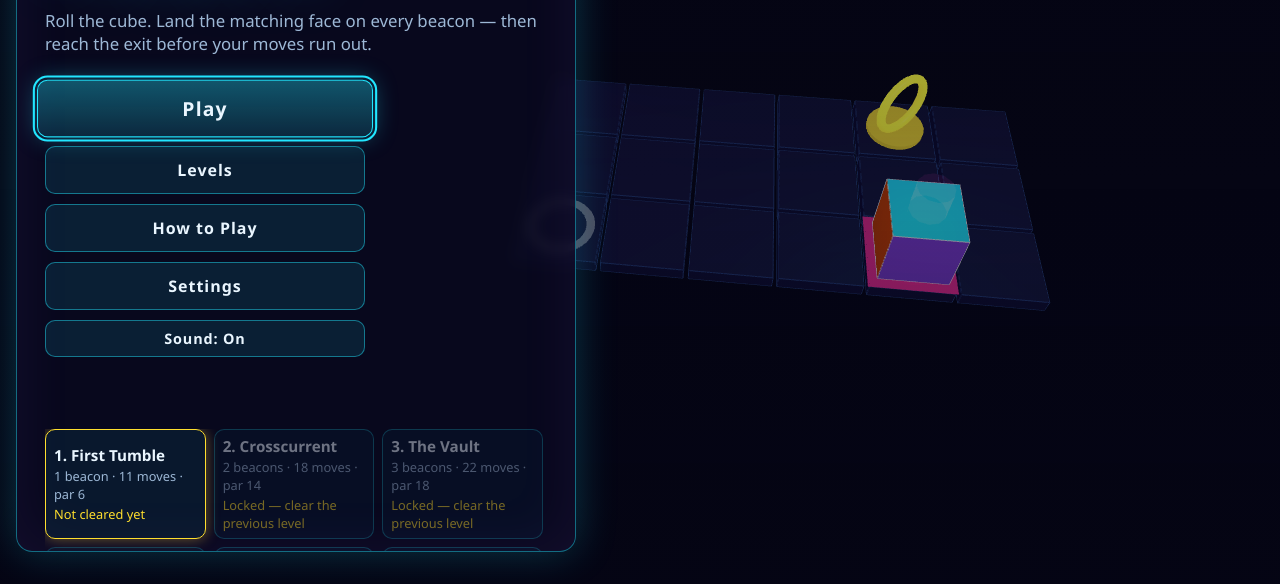
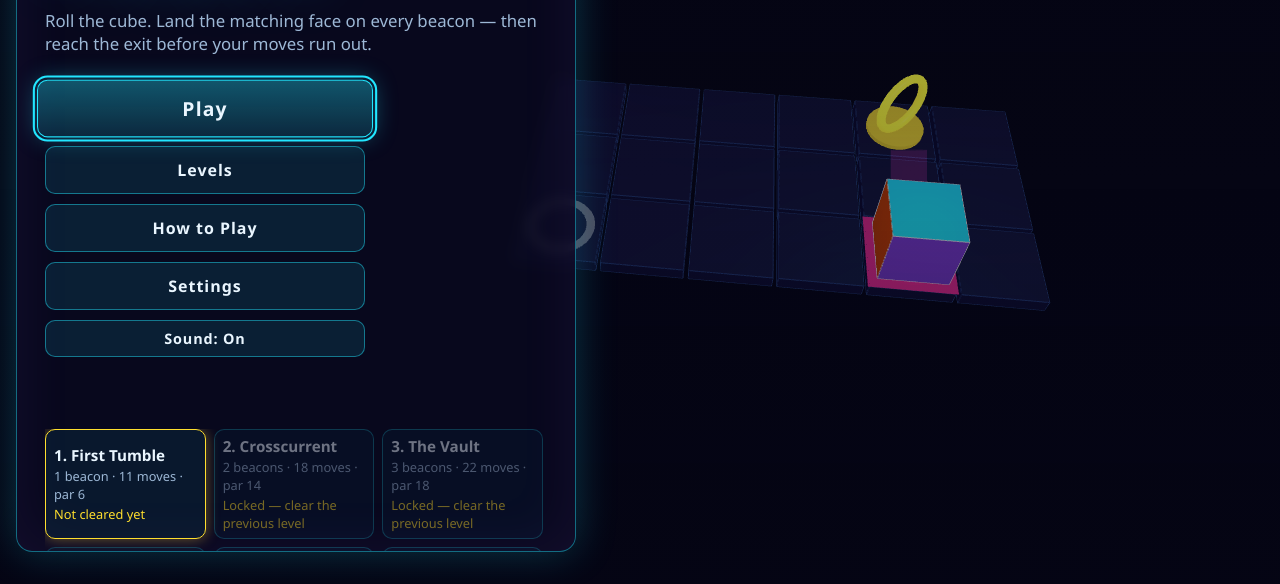
Before and after one commit to namdev-muse/neon-tumble, a website: page index.html in a window 1280 px wide. Shown: the part 216-800 px from the top of the page. Drawn offline with nearby package versions, Linux system fonts and the light colour scheme; animation ran at ten frames a second.

Commit message:
v0.3.3 M3 third playtest fixes: screen-vertical beams, deeper squash + landing ring flash, stronger wall lean

```diff
--- a/game.js
+++ b/game.js
@@ -1,4 +1,4 @@
-// Neon Tumble v0.3.2 — Three.js renderer + menus + game feel.
+// Neon Tumble v0.3.3 — Three.js renderer + menus + game feel.
 // The simulation lives in physics.js (pure, no DOM); this file owns
 // the 3D scene, the screen stack, input, Web Audio SFX/music and the
 // feel tiers. Grid (x east, y south) maps to world (x east, z south);
@@ -62,6 +62,8 @@ let fallAnim = null; // { t, dur, dir }
 let bumpAnim = null; // M3: wall bump — { t, dur, dir } nudge toward the wall and back
 let landSquashT = 0; // M3: landing squash timer (seconds remaining)
 let cubeRing = null; // M3: tile highlight ring under the cube
+let landRing = null; // M3: expanding landing flash ring
+let landRingT = 0; // M3: landing ring timer (seconds remaining)
 let dprCap = 2;
 let particleScale = 1;
 let fpsEma = 60;
@@ -465,6 +467,15 @@ function buildLevelScene(level) {
   cubeRing.rotation.z = Math.PI / 4;
   cubeRing.position.y = 0.03;
   levelGroup.add(cubeRing);
+  // M3: landing flash — a ring that expands and fades on every
+  // landing, so the settle reads even in a single frame.
+  landRing = new THREE.Mesh(
+    new THREE.RingGeometry(0.42, 0.52, 32),
+    new THREE.MeshBasicMaterial({ color: 0xffffff, transparent: true, opacity: 0, side: THREE.DoubleSide, depthWrite: false }),
+  );
+  landRing.rotation.x = -Math.PI / 2;
+  landRing.position.y = 0.04;
+  levelGroup.add(landRing);
   // M3 eye-check: intensity 5 parked 0.8 above the cube burned a
   // white specular core into the top face. 2.5 keeps the glow
   // without erasing the colour.
@@ -508,6 +519,17 @@ function syncBeaconVisuals(run, t) {
     // cube's top face.
     const cubeOnIt = run.x === v.bx && run.y === v.by;
     v.pillar.material.opacity = lit ? (cubeOnIt ? 0.12 : 0.35) : 0;
+    // M3 re-playtest #3: a world-vertical beam projects tilted at
+    // the frame edges (vertical vanishing point above the screen
+    // with a pitched-down camera) and reads as bent. Align the
+    // beam to the camera's up vector so it is screen-vertical
+    // from every angle, anchored at the pad.
+    if (camera) {
+      const up = new THREE.Vector3(0, 1, 0).applyQuaternion(camera.quaternion);
+      v.pillar.quaternion.setFromUnitVectors(new THREE.Vector3(0, 1, 0), up);
+      const bw = cellToWorld(currentLevel, v.bx, v.by);
+      v.pillar.position.set(bw.x + up.x * 0.6, up.y * 0.6, bw.z + up.z * 0.6);
+    }
   }
   if (exitVisual) {
     exitVisual.torus.rotation.y = t * 1.4;
@@ -578,7 +600,7 @@ function doRoll(run, dir, isDemo = false) {
         // the cube leans into the wall and springs back, so the
         // refusal reads on the cube itself, not only in the toast.
         feedback('wall', { ...cpos, y: 1.1 }, 'Wall!');
-        bumpAnim = { t: 0, dur: 0.34, dir, baseQuat: cubeMesh ? cubeMesh.quaternion.clone() : null };
+        bumpAnim = { t: 0, dur: 0.4, dir, baseQuat: cubeMesh ? cubeMesh.quaternion.clone() : null };
         toast('Wall — the cube can\'t roll that way');
       } else {
         feedback('denied', cpos);
@@ -615,7 +637,14 @@ function landRoll() {
   const w = cellToWorld(currentLevel, run.x, run.y);
   const pos = { x: w.x, y: 0.5, z: w.z, hex: '#22e6ff' };
   spawnParticles(w.x, 0.1, w.z, '#9db8d6', 9, 1.6, 1.2);
-  landSquashT = 0.4; // M3: the cube lands with weight, not a teleport-stop
+  landSquashT = 0.55; // M3: the cube lands with weight, not a teleport-stop
+  landRingT = 0.4;
+  if (landRing) {
+    landRing.position.set(w.x, 0.04, w.z);
+    landRing.material.color.set(COLOURS[run.orient.bottom].hex);
+    landRing.scale.set(1, 1, 1);
+    landRing.material.opacity = 0.9;
+  }
   if (anim.outcome === 'fell') {
     feedback('fell', { ...pos, hex: COLOURS[run.orient.bottom].hex }, 'OFF THE EDGE!');
     fallAnim = { t: 0, dur: 0.65, dir: anim.dir };
@@ -732,6 +761,7 @@ function showMenu() {
   fallAnim = null;
   bumpAnim = null;
   landSquashT = 0;
+  landRingT = 0;
   state.endTimer = null;
   hideToast();
   $('hud').classList.add('hidden');
@@ -768,6 +798,7 @@ function startLevel(id, unlockedOverride = false) {
   fallAnim = null;
   bumpAnim = null;
   landSquashT = 0;
+  landRingT = 0;
   hideToast();
   buildLevelScene(state.run.level);
   placeCube(state.run, true);
@@ -1178,7 +1209,7 @@ function frame(now) {
         // Lean INTO the wall: E/W tilts around Z, N/S around X.
         const axis = (bumpAnim.dir === 'E' || bumpAnim.dir === 'W') ? new THREE.Vector3(0, 0, 1) : new THREE.Vector3(1, 0, 0);
         const sign = (bumpAnim.dir === 'E' || bumpAnim.dir === 'N') ? -1 : 1;
-        const tilt = new THREE.Quaternion().setFromAxisAngle(axis, sign * s * 0.32);
+        const tilt = new THREE.Quaternion().setFromAxisAngle(axis, sign * s * 0.42);
         cubeMesh.quaternion.copy(tilt).multiply(bumpAnim.baseQuat);
       }
     }
@@ -1192,10 +1223,19 @@ function frame(now) {
   // rest at the end (never a permanently squashed cube).
   if (landSquashT > 0 && cubeMesh) {
     landSquashT -= sdt;
-    const k = clamp(1 - landSquashT / 0.4, 0, 1);
+    const k = clamp(1 - landSquashT / 0.55, 0, 1);
     const s = Math.sin(k * Math.PI);
-    cubeMesh.scale.set(1 + 0.2 * s, 1 - 0.35 * s, 1 + 0.2 * s);
+    cubeMesh.scale.set(1 + 0.26 * s, 1 - 0.45 * s, 1 + 0.26 * s);
     if (landSquashT <= 0) cubeMesh.scale.set(1, 1, 1);
+  }
+  // M3: landing ring flash — expands and fades over 0.4s.
+  if (landRingT > 0 && landRing) {
+    landRingT -= sdt;
+    const k = clamp(1 - landRingT / 0.4, 0, 1);
+    const rs = 1 + k * 1.1;
+    landRing.scale.set(rs, rs, 1);
+    landRing.material.opacity = 0.9 * (1 - k);
+    if (landRingT <= 0) landRing.material.opacity = 0;
   }
   // Fall animation
   if (fallAnim && cubeMesh) {
--- a/package.json
+++ b/package.json
@@ -1 +1 @@
-{"description":"Neon Tumble \u2014 a 3D neon cube-rolling puzzle. Roll a six-coloured cube across floating platforms and land the matching face on each beacon.","devDependencies":{"playwright-core":"^1.49.0"},"license":"MIT","name":"neon-tumble","private":true,"scripts":{"bot":"node tests/bot.js","render-check":"node tests/render-check.js","screenshots":"node tests/screenshots.js","serve":"python3 -m http.server 8942","smoke":"node tests/smoke.js","test":"node tests/smoke.js && node tests/bot.js"},"type":"module","version":"0.3.2"}
+{"description":"Neon Tumble \u2014 a 3D neon cube-rolling puzzle. Roll a six-coloured cube across floating platforms and land the matching face on each beacon.","devDependencies":{"playwright-core":"^1.49.0"},"license":"MIT","name":"neon-tumble","private":true,"scripts":{"bot":"node tests/bot.js","render-check":"node tests/render-check.js","screenshots":"node tests/screenshots.js","serve":"python3 -m http.server 8942","smoke":"node tests/smoke.js","test":"node tests/smoke.js && node tests/bot.js"},"type":"module","version":"0.3.3"}
--- a/physics.js
+++ b/physics.js
@@ -1,4 +1,4 @@
-// Neon Tumble v0.3.2 — pure simulation core (no DOM, no Three.js).
+// Neon Tumble v0.3.3 — pure simulation core (no DOM, no Three.js).
 //
 // A 3D neon cube-rolling puzzle: a cube with six distinctly coloured
 // faces rolls one cell at a time across floating grid platforms. Each
@@ -23,7 +23,7 @@
 // (BFS over position + orientation + lit mask) gives identical results
 // for identical inputs.
 
-export const VERSION = '0.3.2';
+export const VERSION = '0.3.3';
 
 export const DIRS = {
   E: { x: 1, y: 0 },
--- a/style.css
+++ b/style.css
@@ -1,4 +1,4 @@
-/* Neon Tumble v0.3.2 — neon UI: anchors + containers, reference 1920x1080 expand. */
+/* Neon Tumble v0.3.3 — neon UI: anchors + containers, reference 1920x1080 expand. */
 :root {
   --cyan: #22e6ff;
   --magenta: #ff2e9e;
```
Also changed, not shown: README.md.
